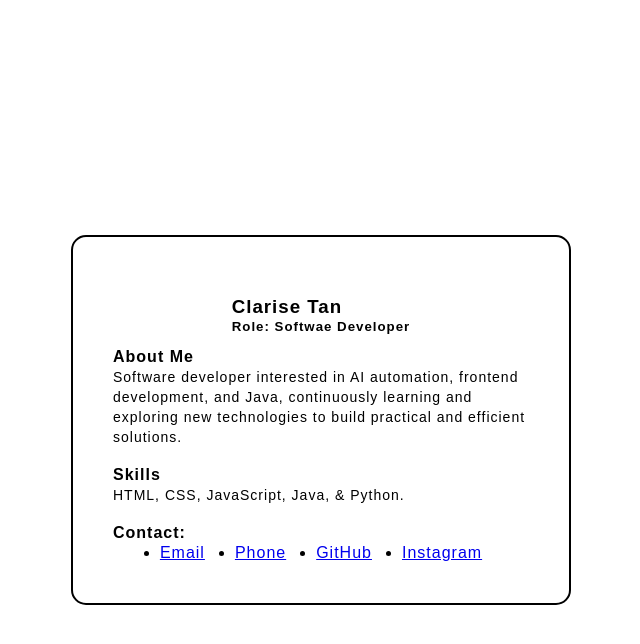
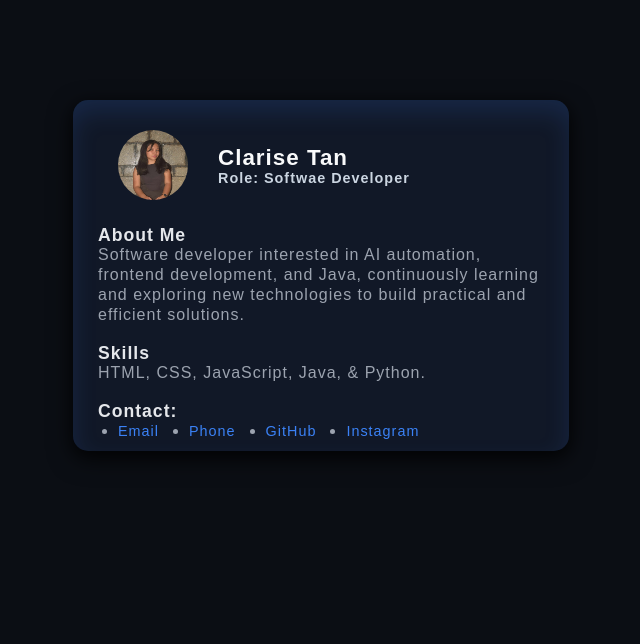
Before and after one commit to softfocuz/simple_profile-card, a plain HTML site: page templates/index.html in a window 1280 px wide. Shown: the whole page, without its empty margins (319-959 px from the left). Drawn offline with Linux system fonts and the light colour scheme; a web font is replaced by a local one.

Commit message:
done project

```diff
--- /dev/null
+++ b/static/style.css
@@ -0,0 +1,141 @@
+@import url('https://fonts.googleapis.com/css2?family=Playfair+Display:ital,wght@0,400..900;1,400..900&family=Voces&display=swap');
+
+* {
+    margin: 0;
+    padding: 0;
+    box-sizing: border-box;
+}
+
+body {
+    background-color: #0B0E14;
+    font-family: 'Voces',Arial, Helvetica, sans-serif;
+}
+
+.card-container {
+    margin: 100px 20px 20px 20px;
+    line-height: 20px;
+    letter-spacing: 1px;
+}
+
+.card {
+    display: flex;
+    flex-direction: column;
+    justify-content: center;
+    align-items: center;
+    container-type: inline-size;
+    margin: 0 auto;
+    font-size: clamp(0.85rem, 2.8cqw, 1rem);
+    padding: 10px 25px;
+    width: 40%;
+    min-width: 320px;
+    max-width: 500px;
+    height: auto;
+    border-radius: 15px;
+    border: none;
+    background-color: #111827;
+    box-shadow:
+        inset 0 12px 24px rgba(59, 130, 246, 0.15),
+        0 4px 16px rgba(0, 0, 0, 0.55),
+        0 8px 24px rgba(0, 0, 0, 0.6);
+    transform: translateX(-100%) scale(0.95);
+    opacity: 0;
+    visibility: hidden;
+    animation: slideInFromLeft 0.8s ease-out forwards;
+    animation-fill-mode: forwards;
+    will-change: transform, opacity;
+}
+
+@keyframes slideInFromLeft {
+    0% {
+        transform: translateX(-100%) scale(0.95);
+        opacity: 0;
+        visibility: visible;
+    }
+    60% {
+        transform: translateX(10%) scale(1.02);
+        opacity: 1;
+    }
+    80% {
+        transform: translateX(-5%) scale(0.99);
+    }
+    100% {
+        transform: translateX(0) scale(1);
+        opacity: 1;
+        visibility: visible;
+    }
+}
+
+img {
+    height: 70px;
+    width: 70px;
+    border-radius: 35px;
+}
+
+.profile-name {
+    display: flex;
+    flex-direction: row;
+    align-items: center;
+    justify-content: flex-start;
+    gap: 30px;
+    margin: 20px;
+}
+
+.about {
+    display: flex;
+    flex-direction: column;
+    gap: 18px;
+}
+
+.contact a {
+    text-decoration: none;
+    color: #3B82F6;
+    transition: color 0.3s ease, text-shadow 0.3s ease;
+    cursor: pointer;
+}
+
+.contact a:hover {
+    color: #60A5FA;
+    text-shadow: 0 0 6px rgba(59, 130, 246, 0.6);
+}
+
+h3 {
+    color: #F9FAFB;
+}
+
+h4 {
+    color: #E5E7EB;
+}
+
+h5 {
+    color: #CBD5E1;
+}
+
+.name {
+    font-size: 1.4em;
+}
+
+.role {
+    font-size: 0.9em;
+}
+
+.about h4 {
+    font-size: 1.1em;
+}
+
+ul li a {
+    font-size: 0.9em;
+}
+
+.sub-con {
+    text-align: left;
+    color: #9CA3AF;
+}
+
+ul {
+    display: flex;
+    flex-direction: row;
+    align-items: left;
+    justify-content: left;
+    margin-left: 20px;
+    gap: 30px;
+}
--- a/style.css
+++ /dev/null
@@ -1,57 +0,0 @@
-* {
-    margin: 0;
-    padding: 0;
-    box-sizing: border-box;
-}
-
-.card-container {
-    display: flex;
-    flex-direction: column;
-    justify-content: center;
-    align-items: center;
-    height: 100vh;
-    margin: 20px;
-    line-height: 20px;
-    letter-spacing: 1px;
-    font-family: Arial, Helvetica, sans-serif;
-}
-
-.card {
-    display: flex;
-    flex-direction: column;
-    justify-content: center;
-    align-items: center;
-    margin: 0 auto;
-    padding: 20px;
-    max-width: 500px;
-    height: auto;
-    border-radius: 15px;
-    border: 2px solid black;
-}
-
-.profile-identity {
-    display: flex;
-    flex-direction: column;
-    align-items: center;
-    gap: 10px;
-    margin: 20px;
-    width: auto;
-}
-
-.about {
-    display: flex;
-    flex-direction: column;
-    gap: 18px;
-}
-
-.sub-con {
-    font-size: 14px;
-}
-
-ul {
-    display: flex;
-    flex-direction: row;
-    align-items: center;
-    justify-content: center;
-    gap: 30px;
-}
--- a/index.html
+++ b/templates/index.html
@@ -4,16 +4,20 @@
     <meta charset="UTF-8">
     <meta name="viewport" content="width=device-width, initial-scale=1.0">
     <title>Document</title>
-    <link rel="stylesheet" href="style.css">
+    <link rel="stylesheet" href="../static/style.css">
 </head>
 <body>
     <div class="card-container">
         <div class="card">
             <div class="profile-identity">
                 <div class="profile-name">
-                    <img src="">
+                    <div class="profile-pic">
+                        <img src="../static/profile-pic.jpg">
+                    </div>
+                    <div class="profile-info">
                         <h3 class="name">Clarise Tan</h3>
                         <h5 class="role">Role: Softwae Developer</h5>
+                    </div>
                 </div>
 
                 <div class="about">
@@ -26,8 +30,9 @@
                         <p class="sub-con">HTML, CSS, JavaScript, Java, & Python.</p>
                     </div>
 
-                    <div class="contact-con">
-                        <h4 class="contact-ttl">Contact: </h4>
+                    <div class="about-sub-con">
+                        <h4 class="contact">Contact:</h4>
+                        <div class="sub-con">
                             <ul>
                                 <li class="contact"><a href="mailto:2006tanclarise@gmail.com">Email</a></li>
                                 <li class="contact"><a href="tel:+639391015822">Phone</a></li>
@@ -39,7 +44,6 @@
                 </div>
             </div>
         </div>
-
-
+    </div>
 </body>
 </html>
```
Also changed, not shown: static/profile-pic.jpg (added). Lines whose indentation alone changed are shown as unchanged.
